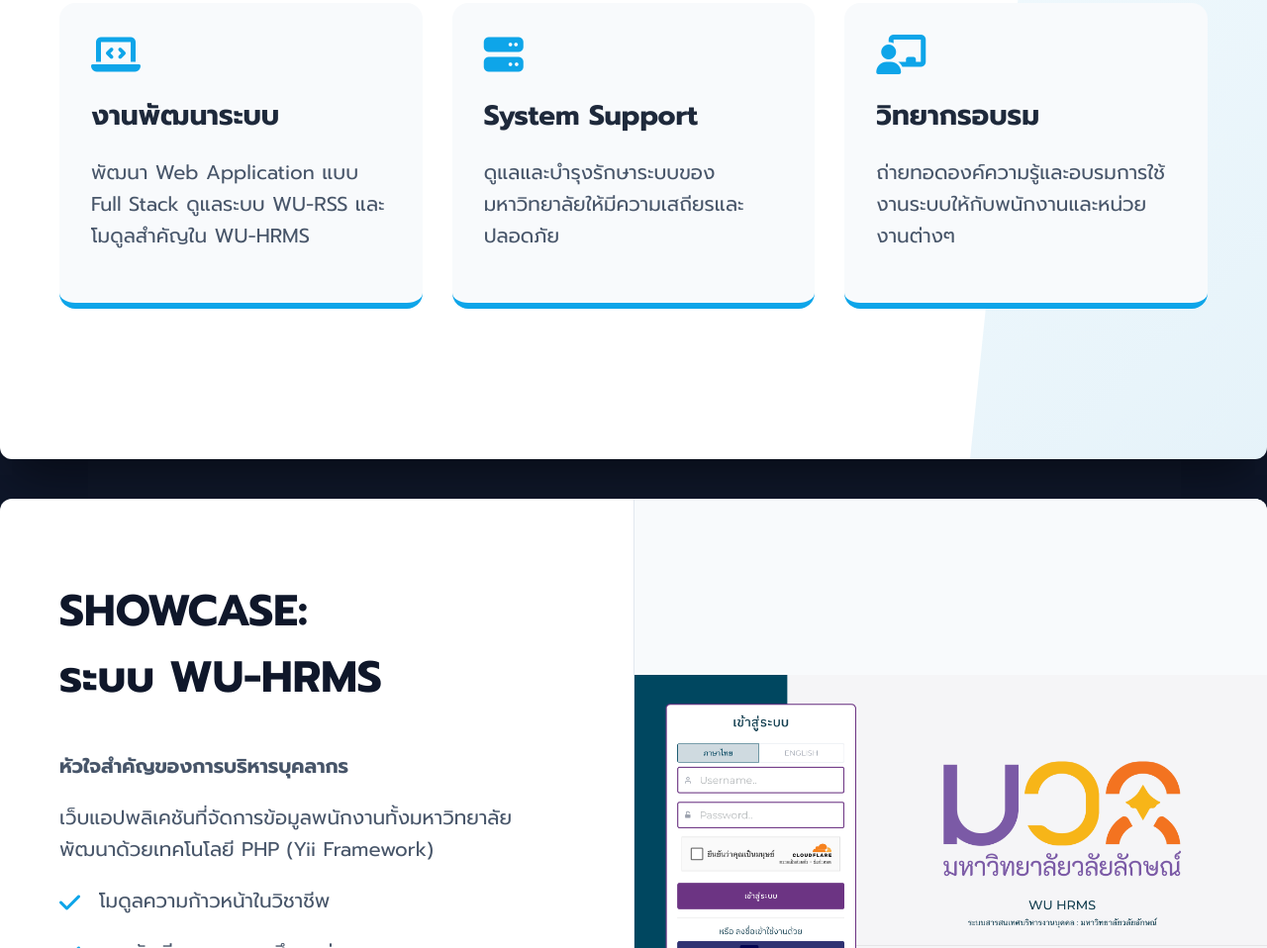
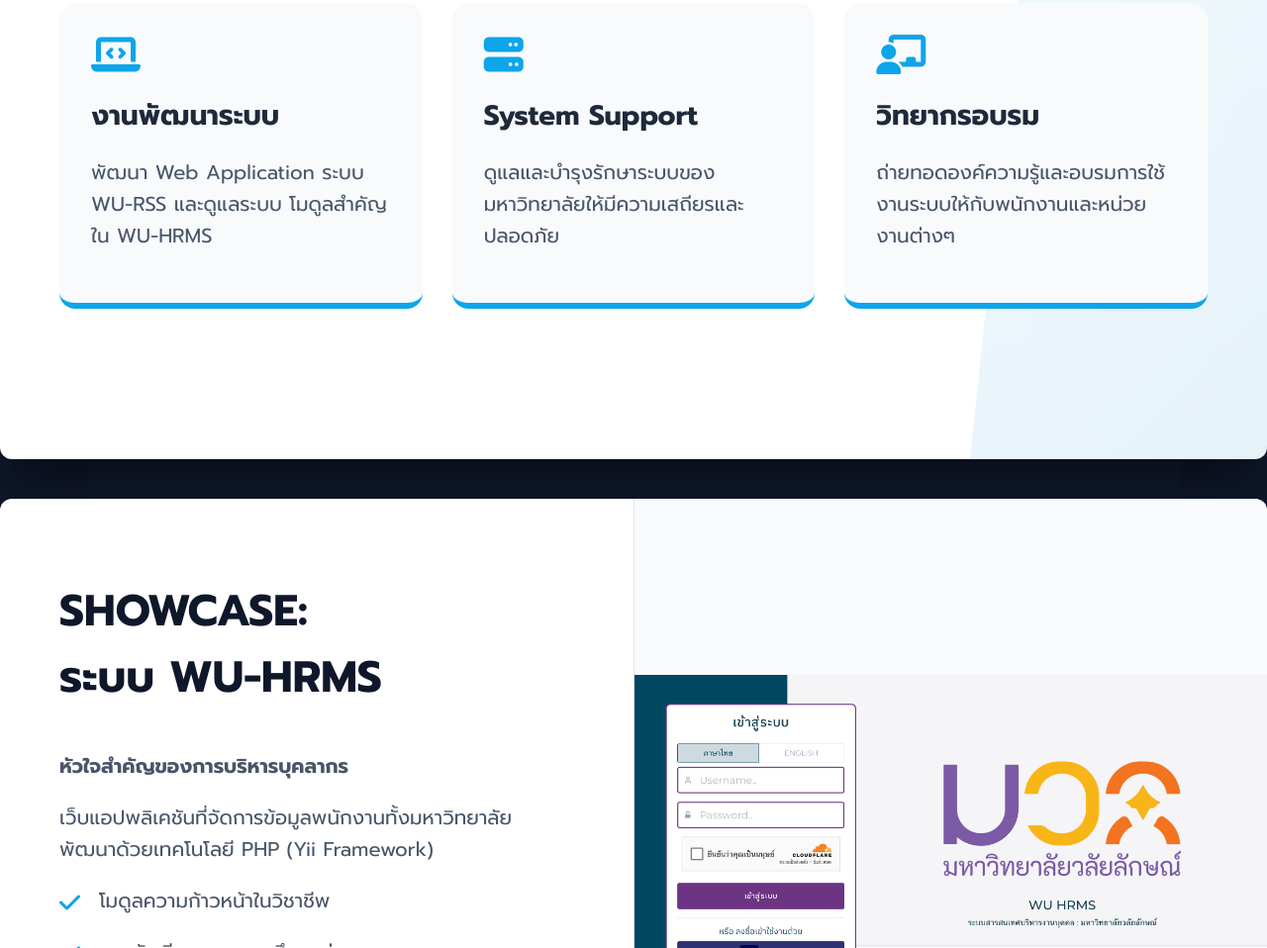
Before and after one commit to Yapaka51/my-cv, a plain HTML site: page index.html in a window 1280 px wide. Shown: the part 2576-3534 px from the top of the page at 99% size. Drawn offline with Linux system fonts and the light colour scheme.

Commit message:
Update index.html

```diff
--- a/index.html
+++ b/index.html
@@ -321,7 +321,7 @@
             <div class="tile">
                 <i class="fa-solid fa-laptop-code"></i>
                 <h3>งานพัฒนาระบบ</h3>
-                <p>พัฒนา Web Application แบบ Full Stack ดูแลระบบ WU-RSS และโมดูลสำคัญใน WU-HRMS</p>
+                <p>พัฒนา Web Application ระบบ WU-RSS และดูแลระบบ โมดูลสำคัญใน WU-HRMS </p>
             </div>
             <div class="tile">
                 <i class="fa-solid fa-server"></i>
```
